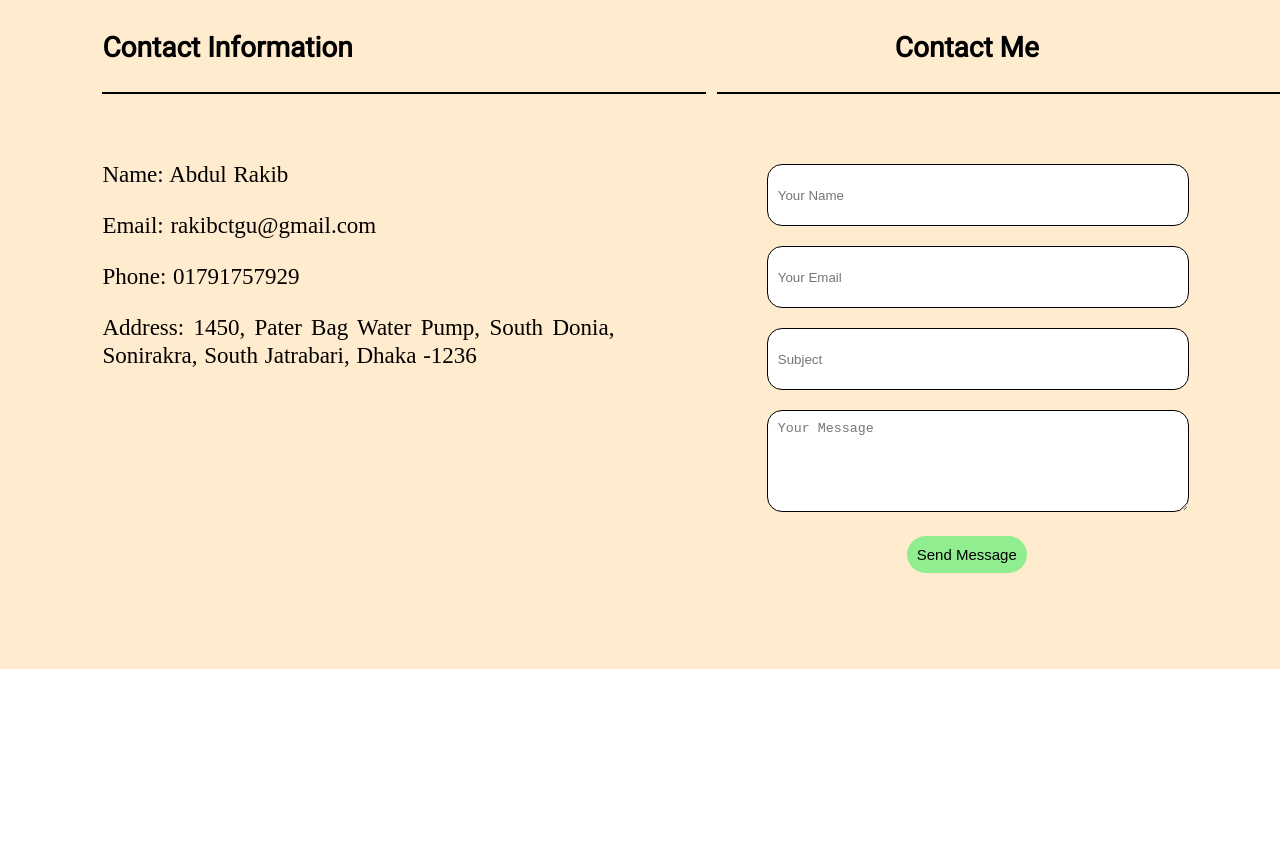
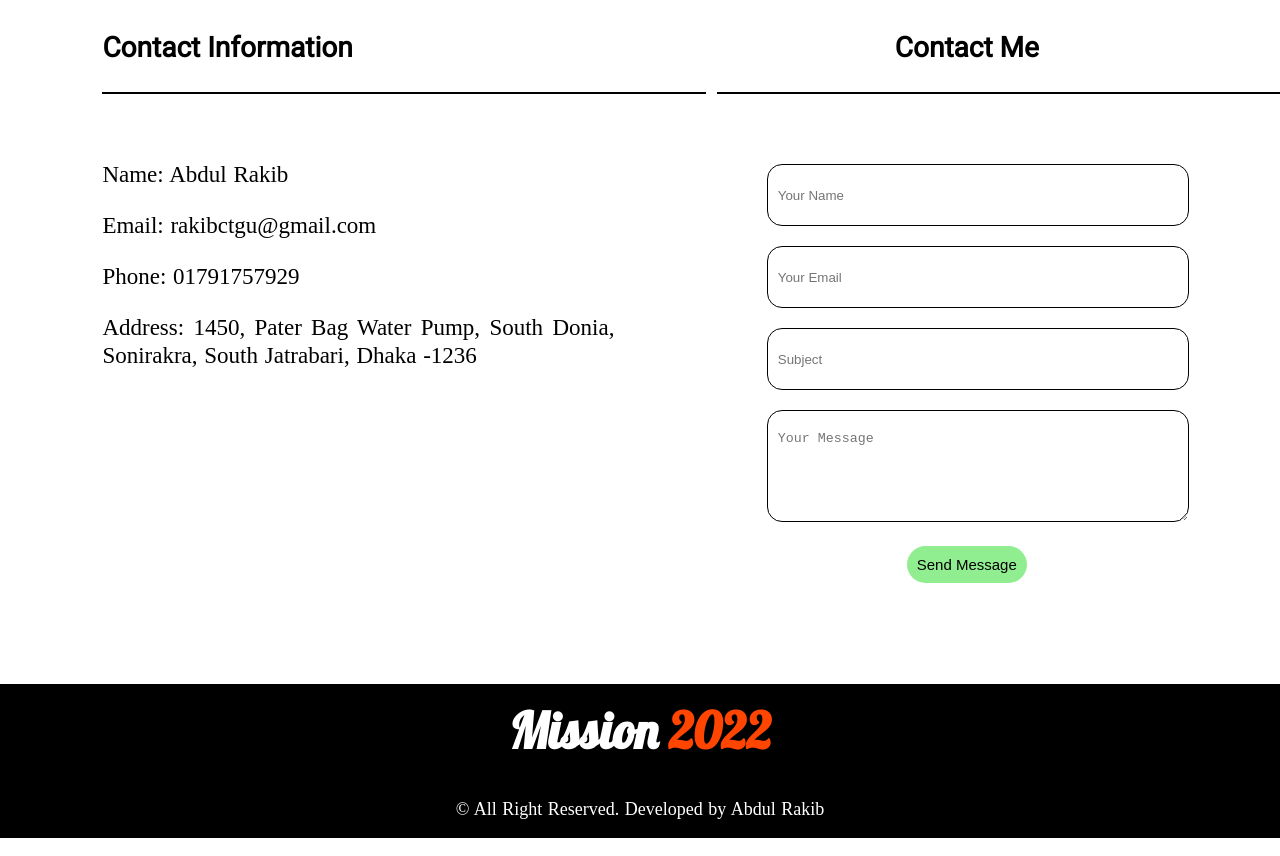
Before and after one commit to Abdul-Rakib92/Assignment-My-Missiion--2022, a plain HTML site: page index.html in a window 1280 px wide. Shown: the part 3794-4650 px from the top of the page. Before the commit the page ends 4463 px from the top, so only its background shows below. Drawn offline with Linux system fonts and the light colour scheme; a web font is replaced by a local one.

Commit message:
footer added

```diff
--- a/Style.css
+++ b/Style.css
@@ -108,30 +108,19 @@ h3{
     background-size: 20%;
     margin-right: 3%;
 }
+.about img{
+    width: 90%;
+}
 
 .line1{
     border: 2px solid black;
     border-bottom: none;
     width: 600px;
 }
-#information{
-    background-color: blanchedalmond;
-
-}
 
 .contact{
     width: 500px;
-
-    top: 20%;
-    left: 50%;
     text-align: center;
-    /* margin: 0 auto; */
-
-    /* box-shadow: 0 0 30px 0 gray;
-    transform: translate(-50%,-50%); */
-
-    /* position: absolute; */
-
 }
 form{
     margin: 50px;
@@ -148,7 +137,7 @@ form{
 }
 .text-field{
     height: 80px;
-    padding-top: 10px;
+    padding-top: 20px;
 }
 .btn{
     border-radius: 25px;
@@ -160,3 +149,25 @@ form{
     border: none;
     cursor: pointer;
 }
+
+.foot{
+    font-family: 'Lobster', cursive;
+    margin: 15px;
+    padding: 15px;
+    color: white;
+
+}
+
+footer{
+    margin-bottom: 0;
+    padding-bottom: 0;
+    background-color: black;
+}
+footer p{
+    text-align: center;
+    color: white;
+    font-size: 18px;
+    padding-bottom: 15px;
+
+
+}
--- a/index.html
+++ b/index.html
@@ -87,7 +87,7 @@
     <section class="about">
         <h2>About <span>Me</span></h2>
         <div class="seperate">
-            <img src="./image/pictures/about me.jpg" alt="">
+            <img src="./image/pictures/about me1.png" alt="">
         </div>
         <div class="seperate">
             <h2>My <span>Information</span></h2>
@@ -124,5 +124,12 @@
         </div>
     </section>
 
+
+    <footer>
+        <h2 class="foot">Mission <span>2022</span></h2>
+        <p>© All Right Reserved. Developed by Abdul Rakib</p>
+    </footer>
+
+
 </body>
 </html>
```
Also changed, not shown: image/pictures/about me1.png (added).
